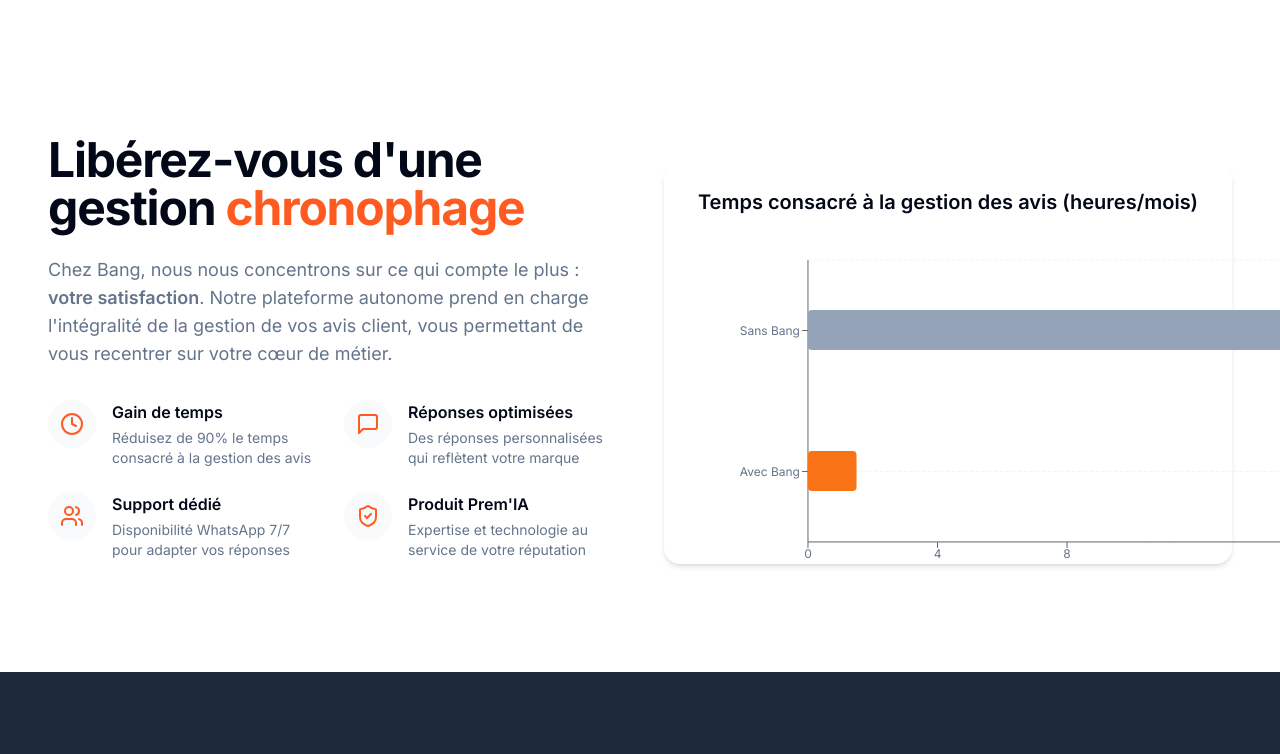
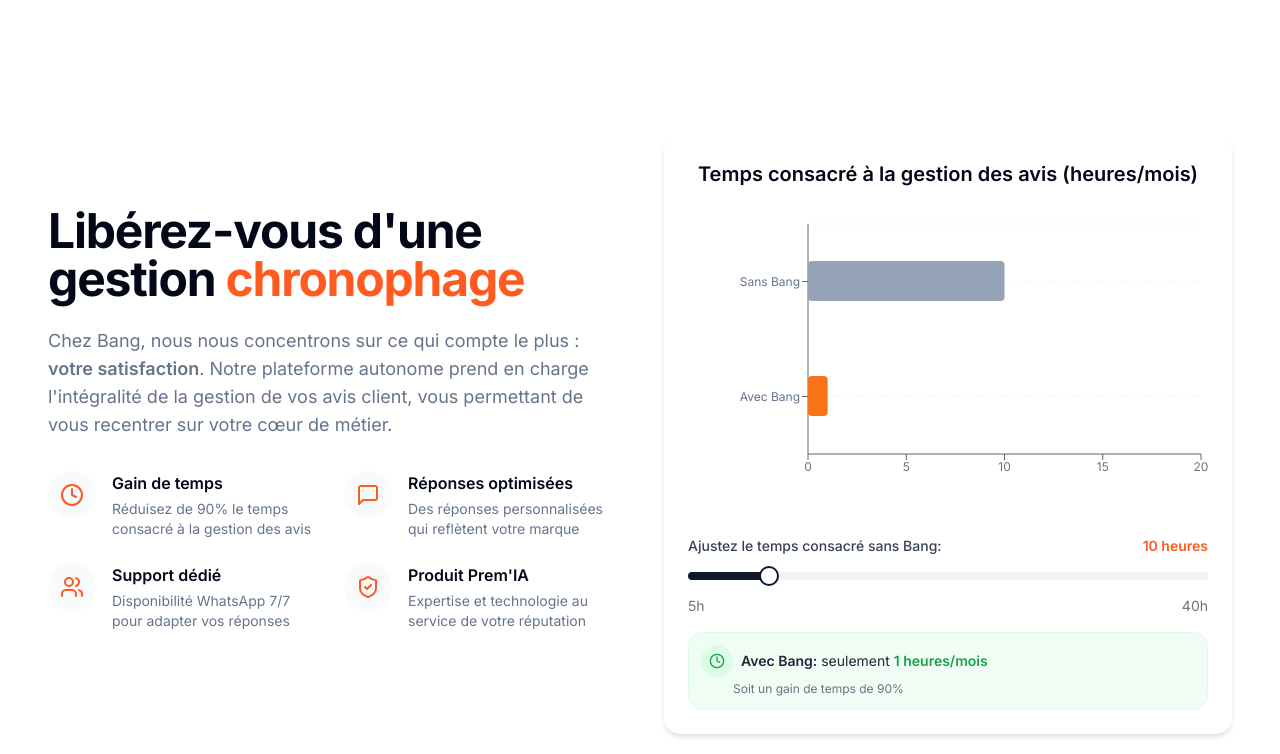
Before and after one commit to PremIA92100/bang-e-reputation-helper, a React (Vite) app: page / in a window 1280 px wide. Shown: the part 3100-3854 px from the top of the page. Built offline with nearby package versions, Linux system fonts and the light colour scheme.

Commit message:
Fix: Improve time chart and add slider
Refactor the time chart component to use a slider for better user experience and accurate time representation.

```diff
--- a/src/components/TimeChart.tsx
+++ b/src/components/TimeChart.tsx
@@ -1,16 +1,23 @@
 
-import React from 'react';
+import React, { useState } from 'react';
 import { Clock, MessageSquare, Users, ShieldCheck } from 'lucide-react';
-import { ChartContainer, ChartTooltip, ChartTooltipContent } from '@/components/ui/chart';
-import { BarChart, Bar, XAxis, YAxis, ResponsiveContainer, CartesianGrid, Legend, Cell } from 'recharts';
+import { ChartContainer, ChartTooltip } from '@/components/ui/chart';
+import { BarChart, Bar, XAxis, YAxis, ResponsiveContainer, CartesianGrid, Cell } from 'recharts';
+import { Slider } from '@/components/ui/slider';
 
-// Data representing time spent on review management (hours per month)
+const TimeChart = () => {
+  // État pour le temps consacré sans Bang (en heures par mois)
+  const [timeWithoutBang, setTimeWithoutBang] = useState<number>(10);
+
+  // Calcul du temps avec Bang (90% de réduction)
+  const timeWithBang = parseFloat((timeWithoutBang * 0.1).toFixed(1));
+
+  // Données pour le graphique, mises à jour en fonction du curseur
   const data = [
-  { name: 'Sans Bang', hours: 15, color: '#94a3b8' },
-  { name: 'Avec Bang', hours: 1.5, color: '#f97316' }
+    { name: 'Sans Bang', hours: timeWithoutBang, color: '#94a3b8' },
+    { name: 'Avec Bang', hours: timeWithBang, color: '#f97316' }
   ];
 
-const TimeChart = () => {
   return (
     <section id="time-savings" className="py-20 px-4 bg-white">
       <div className="container max-w-7xl mx-auto">
@@ -69,8 +76,10 @@ const TimeChart = () => {
             </div>
           </div>
 
-          <div className="bg-white rounded-2xl shadow-md p-6 h-[400px]">
-            <h3 className="text-xl font-semibold text-center mb-6">Temps consacré à la gestion des avis (heures/mois)</h3>
+          <div className="bg-white rounded-2xl shadow-md p-6">
+            <h3 className="text-xl font-semibold text-center mb-4">Temps consacré à la gestion des avis (heures/mois)</h3>
+
+            <div className="h-[300px] mb-8">
               <ChartContainer
                 config={{
                   "Sans Bang": { color: "#94a3b8" },
@@ -78,9 +87,10 @@ const TimeChart = () => {
                 }}
                 className="h-full"
               >
+                <ResponsiveContainer width="100%" height="100%">
                   <BarChart data={data} layout="vertical" margin={{ left: 20, right: 20, top: 20, bottom: 20 }}>
                     <CartesianGrid strokeDasharray="3 3" horizontal={true} vertical={false} />
-                <XAxis type="number" domain={[0, 'dataMax']} />
+                    <XAxis type="number" domain={[0, Math.max(20, timeWithoutBang * 1.2)]} />
                     <YAxis type="category" dataKey="name" width={100} />
                     <ChartTooltip
                       content={({ active, payload }) => {
@@ -108,7 +118,42 @@ const TimeChart = () => {
                       ))}
                     </Bar>
                   </BarChart>
+                </ResponsiveContainer>
               </ChartContainer>
+            </div>
+
+            <div className="space-y-4">
+              <div className="flex justify-between">
+                <span className="text-sm font-medium text-gray-700">Ajustez le temps consacré sans Bang:</span>
+                <span className="text-sm font-semibold text-bang-orange">{timeWithoutBang} heures</span>
+              </div>
+
+              <Slider
+                defaultValue={[10]}
+                min={5}
+                max={40}
+                step={1}
+                onValueChange={(value) => setTimeWithoutBang(value[0])}
+                className="cursor-pointer"
+              />
+
+              <div className="flex justify-between text-sm text-gray-500">
+                <span>5h</span>
+                <span>40h</span>
+              </div>
+
+              <div className="bg-green-50 rounded-lg p-3 border border-green-100 mt-4">
+                <div className="flex items-center gap-2">
+                  <div className="bg-green-100 p-2 rounded-full">
+                    <Clock className="h-4 w-4 text-green-600" />
+                  </div>
+                  <p className="text-sm text-bang-blue">
+                    <span className="font-semibold">Avec Bang:</span> seulement <span className="text-green-600 font-semibold">{timeWithBang} heures/mois</span>
+                  </p>
+                </div>
+                <p className="text-xs text-gray-500 mt-1 ml-8">Soit un gain de temps de 90%</p>
+              </div>
+            </div>
           </div>
         </div>
       </div>
```
Lines whose indentation alone changed are shown as unchanged.
